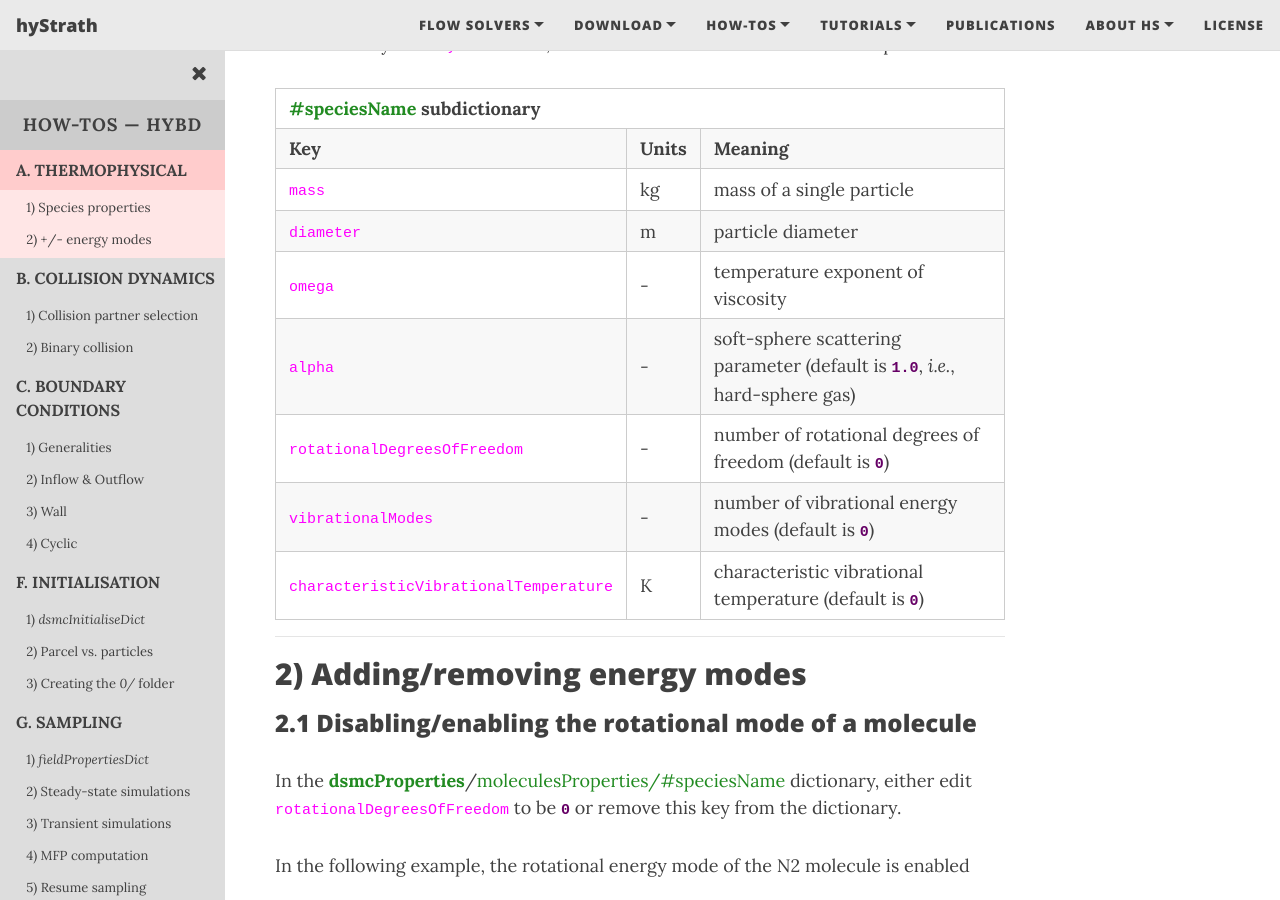
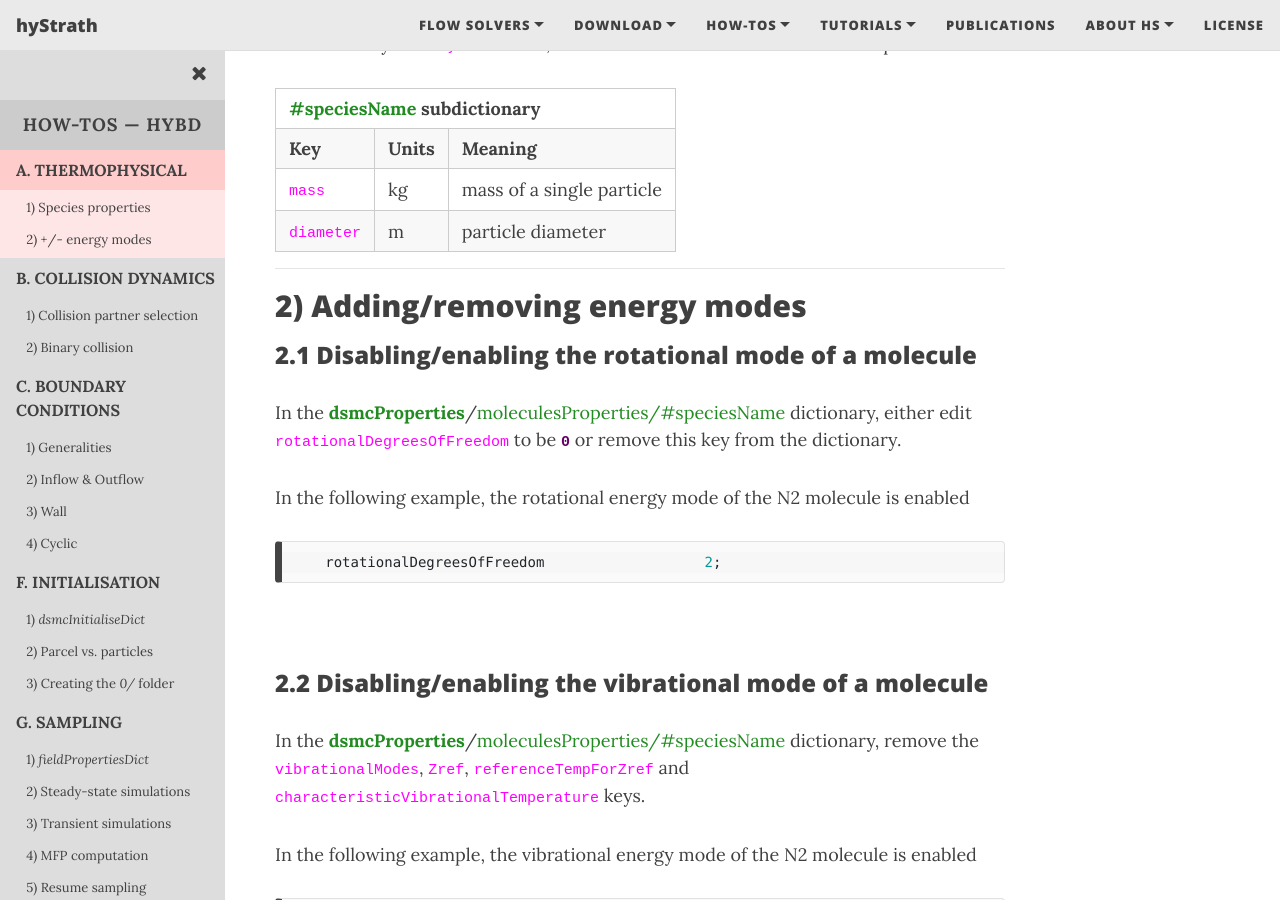
Before and after one commit to hystrath/hystrath.github.io, a Jekyll site: the page built from how-tos-picdsmc-fleming/how-tos-picdsmc-fleming-thermophysical.md, in a window 1280 px wide and 900 px high, scrolled down 1154 px. Built offline with Jekyll 4.4.1, drawn with Linux system fonts in a browser that asks for light colours; nearby versions of some CDN libraries.

Commit message:
Editing pages

```diff
--- a/how-tos-picdsmc-fleming/how-tos-picdsmc-fleming-thermophysical.md
+++ b/how-tos-picdsmc-fleming/how-tos-picdsmc-fleming-thermophysical.md
@@ -114,31 +114,31 @@ If a <dictkey>key</dictkey> is omitted, then a <dictval>default value</dictval>
     <td align="center"> m </td>
     <td align="center">particle diameter </td>
   </tr>
-  <tr>
-    <td align="center"><dictkey>omega</dictkey></td>
-    <td align="center"> - </td>
-    <td align="center">temperature exponent of viscosity</td>
-  </tr>
-  <tr>
-    <td align="center"><dictkey>alpha</dictkey></td>
-    <td align="center"> - </td>
-    <td align="center">soft-sphere scattering parameter (default is <dictval>1.0</dictval>, <i>i.e.</i>, hard-sphere gas)</td>
-  </tr>
-  <tr>
-    <td align="center"><dictkey>rotationalDegreesOfFreedom</dictkey></td>
-    <td align="center"> - </td>
-    <td align="center">number of rotational degrees of freedom (default is <dictval>0</dictval>)</td>
-  </tr>
-  <tr>
-    <td align="center"><dictkey>vibrationalModes</dictkey></td>
-    <td align="center"> - </td>
-    <td align="center">number of vibrational energy modes (default is <dictval>0</dictval>)</td>
-  </tr>
-  <tr>
-    <td align="center"><dictkey>characteristicVibrationalTemperature</dictkey></td>
-    <td align="center"> K </td>
-    <td align="center">characteristic vibrational temperature (default is <dictval>0</dictval>)</td>
-  </tr>
+<!--  <tr>-->
+<!--    <td align="center"><dictkey>omega</dictkey></td>-->
+<!--    <td align="center"> - </td>  -->
+<!--    <td align="center">temperature exponent of viscosity</td>-->
+<!--  </tr>-->
+<!--  <tr>-->
+<!--    <td align="center"><dictkey>alpha</dictkey></td>-->
+<!--    <td align="center"> - </td>  -->
+<!--    <td align="center">soft-sphere scattering parameter (default is <dictval>1.0</dictval>, <i>i.e.</i>, hard-sphere gas)</td>-->
+<!--  </tr>-->
+<!--  <tr>-->
+<!--    <td align="center"><dictkey>rotationalDegreesOfFreedom</dictkey></td>-->
+<!--    <td align="center"> - </td>  -->
+<!--    <td align="center">number of rotational degrees of freedom (default is <dictval>0</dictval>)</td>-->
+<!--  </tr>-->
+<!--  <tr>-->
+<!--    <td align="center"><dictkey>vibrationalModes</dictkey></td>-->
+<!--    <td align="center"> - </td>  -->
+<!--    <td align="center">number of vibrational energy modes (default is <dictval>0</dictval>)</td>-->
+<!--  </tr>-->
+<!--  <tr>-->
+<!--    <td align="center"><dictkey>characteristicVibrationalTemperature</dictkey></td>-->
+<!--    <td align="center"> K </td>  -->
+<!--    <td align="center">characteristic vibrational temperature (default is <dictval>0</dictval>)</td>-->
+<!--  </tr>-->
 <!--  <tr>-->
 <!--    <td align="center"><dictkey>dissociationTemperature</dictkey></td>-->
 <!--    <td align="center"> K </td>  -->
```
